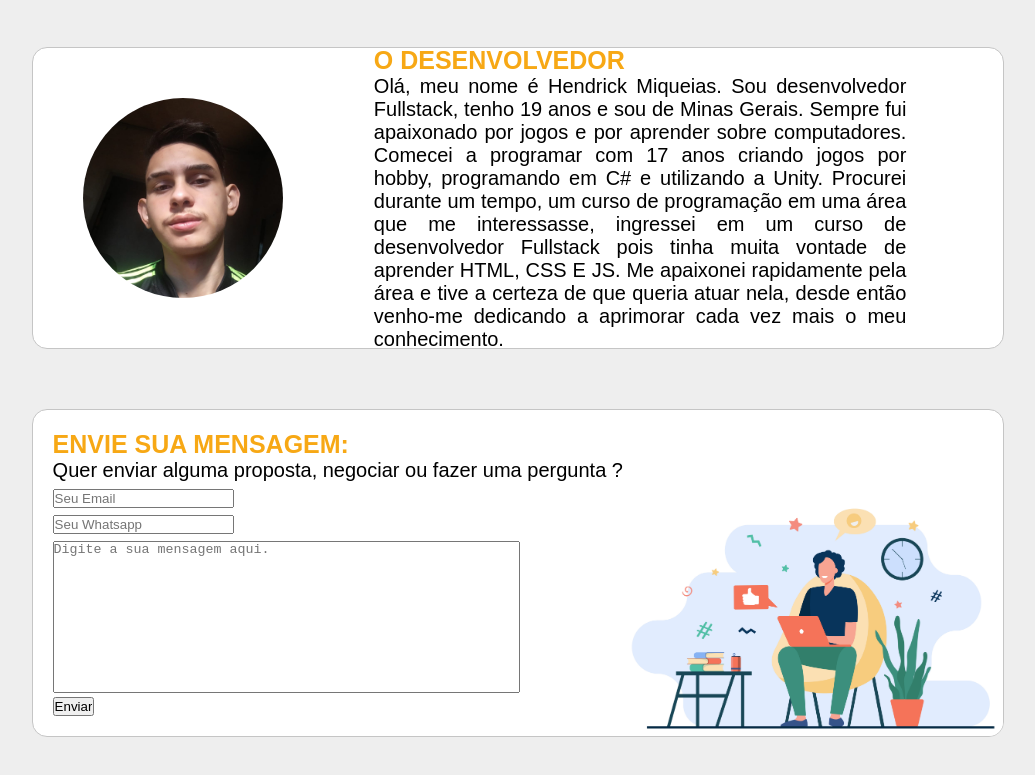
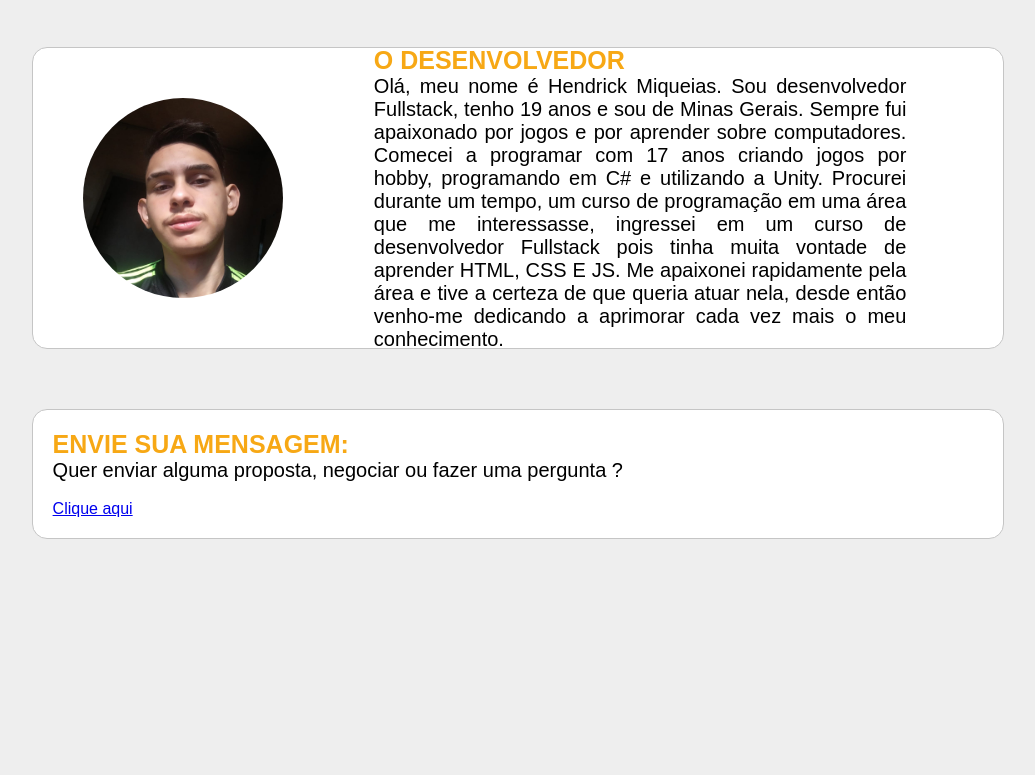
Before and after one commit to Hendrick201/LineCoddingMain, a plain HTML site: page index.html in a window 1280 px wide. Shown: the part 2483-3258 px from the top of the page, without its empty margins (122-1157 px from the left). After the commit the page ends 3072 px from the top, so only its background shows below. Drawn offline with Linux system fonts and the light colour scheme.

Commit message:
Add files via upload

```diff
--- a/index.html
+++ b/index.html
@@ -16,7 +16,7 @@
             <div class="MenuContainer">
 
                 <ul id="MenuBar">
-                    <li class="MenuList"><a class="MenuLink" href="#FormContainer">Fale conosco</a></li>
+                    <li class="MenuList"><a class="MenuLink" href="https://us1.list-manage.com/contact-form?u=c99162aaa2d3935385e7657eb&form_id=f5d2b69714024352074914d4d02333c9">Fale conosco</a></li>
                     <li class="MenuList"><a class="MenuLink" href="#DevAbout">Sobre o desenvolvedor</a></li>
                 </ul>
             </div>
@@ -194,25 +194,16 @@
     <footer>
         <!--Start div FormContainer-->
         <div id="FormContainer">
-            <img id="DevAnimatedImage"src="./Imagens/men.jpg" width="380px" alt="">
             <!--<a href='https://br.freepik.com/vetores/pessoas'>Pessoas vetor criado por pch.vector - br.freepik.com</a>-->
             <div id="InsideFC">
                 <div class="align">
                     <h2>ENVIE SUA MENSAGEM:</h2>
                 </div>
                 <p>Quer enviar alguma proposta, negociar ou fazer uma pergunta ? </p>
+                <br>
+                <br>
+                <a id="footerlink" href="https://us1.list-manage.com/contact-form?u=c99162aaa2d3935385e7657eb&form_id=f5d2b69714024352074914d4d02333c9">Clique aqui</a>
 
-            <form action="https://Hotmail.us1.list-manage.com/subscribe/post?u=c99162aaa2d3935385e7657eb&amp;id=4063f03042" method="POST" id="mc-embedded-subscribe-form" name="mc-embedded-subscribe-form" class="validate" target="_blank" novalidate>
-                <input style="margin-bottom: 7px; margin-top: 7px;" type="email" name="EMAIL" placeholder="Seu Email" >
-                <br>
-                <input style="margin-bottom: 7px;" type="tell" name="PHONE" placeholder="Seu Whatsapp">
-                <br>
-                <textarea  name="MESSAGE" id="" cols="60" rows="10" placeholder="Digite a sua mensagem aqui."></textarea>
-                <br>
-                  <!-- real people should not fill this in and expect good things - do not remove this or risk form bot signups-->
-                <div style="position: absolute; left: -5000px;" aria-hidden="true"><input type="text" name="b_c99162aaa2d3935385e7657eb_4063f03042" tabindex="-1" value=""></div>
-                <div class="clear"><input type="submit" value="Enviar" name="subscribe" id="mc-embedded-subscribe" class="button"></div>
-            </form>
         </div>
 
 
```
